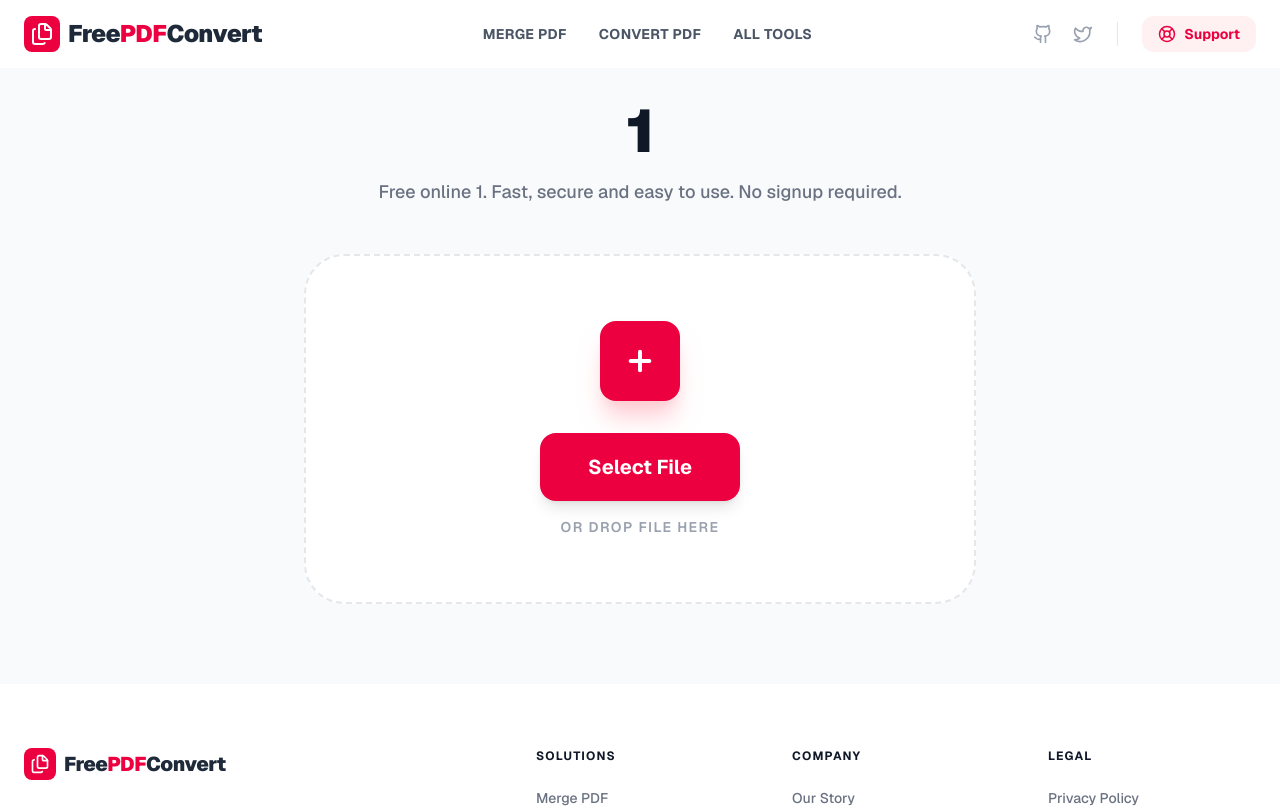
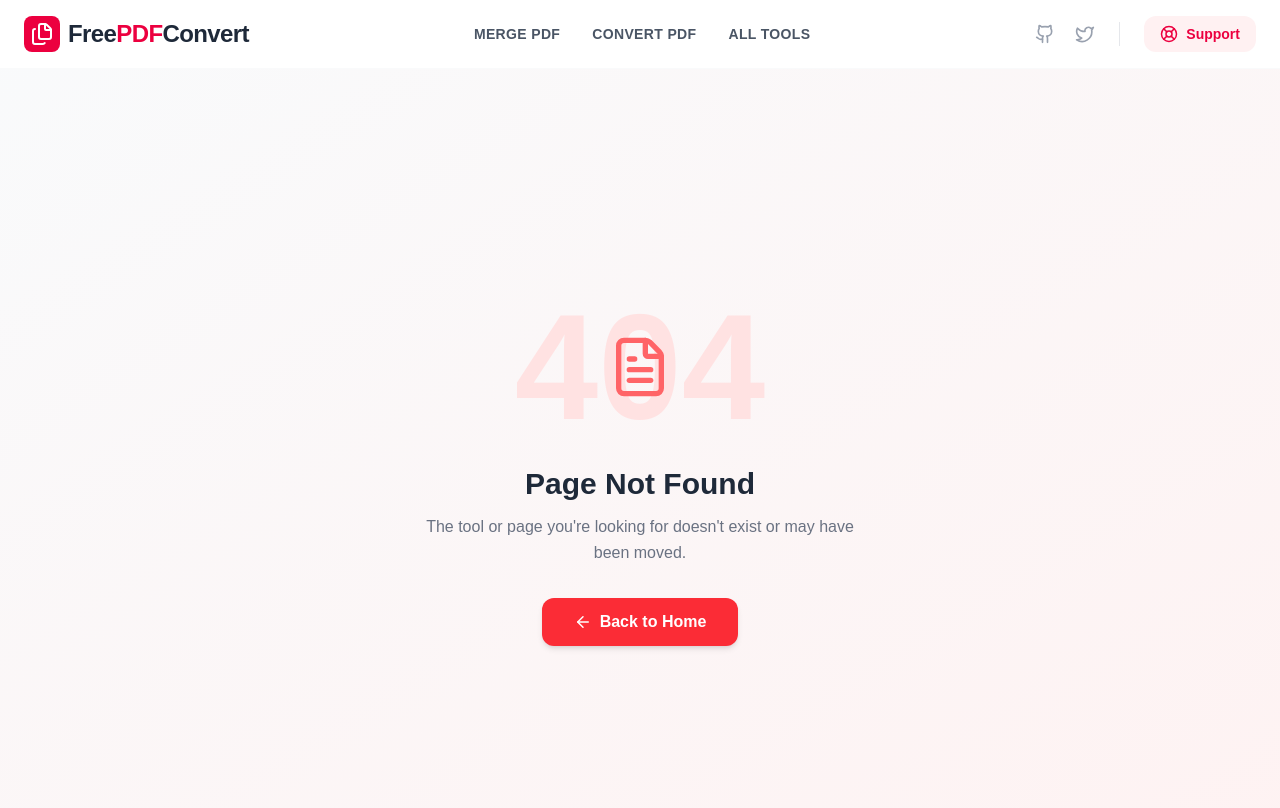
Before and after one commit to princeroy101010-ship-it/pdf, a Next.js app: page /1 in a window 1280 px wide. Shown: the top 808 px of the page. Built offline with nearby package versions, Linux system fonts and the light colour scheme.

Commit message:
main commit

```diff
--- a/api/api_Call.js
+++ b/api/api_Call.js
@@ -17,7 +17,7 @@ const processPdfTool = async (files, toolSlug, password = "") => {
   try {
     console.log(`Starting ${toolSlug} processing...`);
 
-    const response = await fetch('http://resourcepool-pool.shop/api/process/', {
+    const response = await fetch('https://resourcepool-pool.shop/api/process/', {
       method: 'POST',
       body: formData,
       // Note: Content-Type header yahan nahi dena,
--- a/app/[slug]/page.js
+++ b/app/[slug]/page.js
@@ -486,10 +486,11 @@ import React, { useState, use } from 'react';
 import {
   Files, Upload, ArrowLeft, Eye, EyeOff,
   CheckCircle2, Loader2, Download, RefreshCw,
-  Plus, ShieldCheck, Zap, Lock, X, FileText, Settings
+  Plus, ShieldCheck, Home, Lock, X, FileText, Settings
 } from 'lucide-react';
 import Footer from '@/components/footer';
 import Header from '@/components/header';
+import Link from 'next/link';
 
 const TOOL_SEO = {
   "pdf-to-word": { title: "PDF to Word Converter – Free Online | FreePDFConvert", description: "Convert PDF to Word free online. Fast, accurate PDF to DOC/DOCX conversion. No signup needed. Download editable Word file in seconds.", h1: "PDF to Word Converter", subtitle: "Convert PDF to editable Word documents free. Fast, accurate and 100% secure.", keywords: "pdf to word, pdf to word converter, convert pdf to word, pdf to doc, pdf to docx free", schema_name: "PDF to Word Converter" },
@@ -533,6 +534,7 @@ const ToolSlugPage = ({ params }) => {
   const resolvedParams = use(params);
   const toolSlug = resolvedParams?.slug || "";
   const seo = getToolSEO(toolSlug);
+  const isValidTool = toolSlug in TOOL_SEO;
 
   const [compressionLevel, setCompressionLevel] = useState('recommended');
   const [fileQueue, setFileQueue] = useState([]);
@@ -612,6 +614,36 @@ const ToolSlugPage = ({ params }) => {
     ],
   };
 
+
+if (!isValidTool) {
+  return (
+    <>
+      <Header />
+      <main className="min-h-screen flex flex-col items-center justify-center bg-gradient-to-br from-gray-50 to-red-50 px-4">
+        <div className="text-center w-full max-w-md mx-auto">
+          <div className="relative mb-6">
+            <div className="text-8xl sm:text-9xl md:text-[150px] font-black text-red-100 leading-none select-none">404</div>
+            <div className="absolute inset-0 flex items-center justify-center">
+              <FileText size={48} className="text-red-400 sm:w-14 sm:h-14 md:w-16 md:h-16" />
+            </div>
+          </div>
+          <h1 className="text-2xl sm:text-3xl font-bold text-gray-800 mb-3">Page Not Found</h1>
+          <p className="text-gray-500 text-sm sm:text-base mb-8 leading-relaxed px-2">
+            The tool or page you're looking for doesn't exist or may have been moved.
+          </p>
+          <Link
+            href="/"
+            className="inline-flex items-center gap-2 bg-red-500 hover:bg-red-600 active:bg-red-700 text-white font-semibold px-6 sm:px-8 py-3 rounded-xl transition-all duration-200 shadow-md hover:shadow-lg text-sm sm:text-base"
+          >
+            <ArrowLeft size={18} />
+            Back to Home
+          </Link>
+        </div>
+      </main>
+      <Footer />
+    </>
+  );
+}
   return (
     <div className="min-h-screen bg-[#F8FAFC] flex flex-col font-sans selection:bg-rose-100">
 
```
